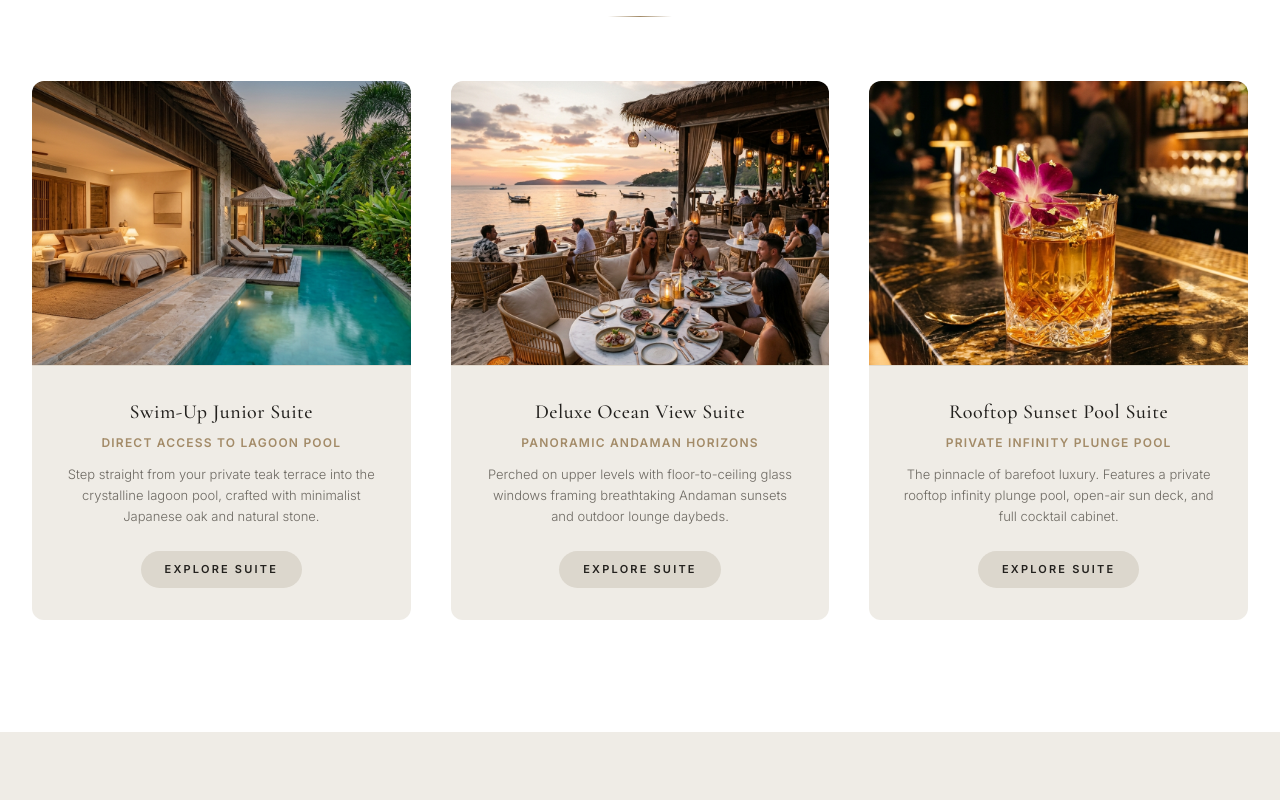
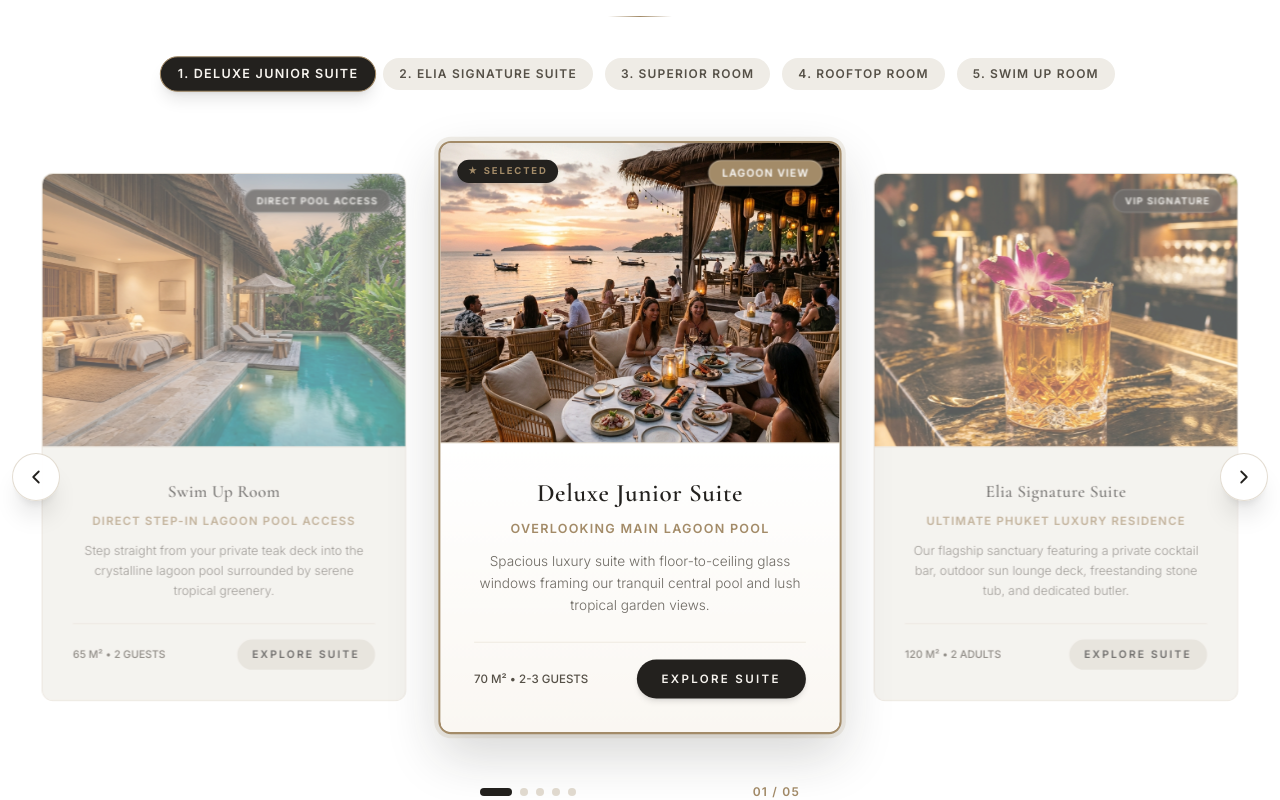
Before and after one commit to itfalcon176/elia-boutique-hotel, a React (Vite) app: page / in a window 1280 px wide. Shown: the part 1540-2340 px from the top of the page. Built offline with nearby package versions, Linux system fonts and the light colour scheme.

Commit message:
feat: add OkuShowcaseSection component with interactive rooms carousel and intro text block

```diff
--- a/src/components/OkuShowcaseSection.jsx
+++ b/src/components/OkuShowcaseSection.jsx
@@ -1,6 +1,81 @@
-import { motion } from 'framer-motion';
+import { useState } from 'react';
+import { motion, AnimatePresence } from 'framer-motion';
+import { ChevronLeft, ChevronRight } from 'lucide-react';
 
 export default function OkuShowcaseSection({ onNavigate, onOpenReservation }) {
+  const [currentIndex, setCurrentIndex] = useState(0);
+
+  const rooms = [
+    {
+      id: 'deluxe-junior',
+      title: 'Deluxe Junior Suite',
+      subtitle: 'Overlooking Main Lagoon Pool',
+      size: '70 m²',
+      guests: '2-3 Guests',
+      desc: 'Spacious luxury suite with floor-to-ceiling glass windows framing our tranquil central pool and lush tropical garden views.',
+      image: '/images/dining.png',
+      tag: 'Lagoon View',
+    },
+    {
+      id: 'elia-signature',
+      title: 'Elia Signature Suite',
+      subtitle: 'Ultimate Phuket Luxury Residence',
+      size: '120 m²',
+      guests: '2 Adults',
+      desc: 'Our flagship sanctuary featuring a private cocktail bar, outdoor sun lounge deck, freestanding stone tub, and dedicated butler.',
+      image: '/images/cocktail.png',
+      tag: 'VIP Signature',
+    },
+    {
+      id: 'superior-room',
+      title: 'Superior Room',
+      subtitle: 'Bohemian Earthy Elegance',
+      size: '55 m²',
+      guests: '2 Guests',
+      desc: 'Designed with minimalist teak wood, natural earth textures, organic linen, and a cozy private terrace for slow morning coffee.',
+      image: '/images/latenight.png',
+      tag: 'Teak Terrace',
+    },
+    {
+      id: 'rooftop-room',
+      title: 'Rooftop Room',
+      subtitle: 'Starlit Horizon & Plunge Pool',
+      size: '95 m²',
+      guests: '2 Guests',
+      desc: 'Perched high above Bang Tao Beach with a private rooftop infinity plunge pool and unobstructed views of the golden horizon.',
+      image: '/images/spa.png',
+      tag: 'Private Plunge Pool',
+    },
+    {
+      id: 'swim-up',
+      title: 'Swim Up Room',
+      subtitle: 'Direct Step-In Lagoon Pool Access',
+      size: '65 m²',
+      guests: '2 Guests',
+      desc: 'Step straight from your private teak deck into the crystalline lagoon pool surrounded by serene tropical greenery.',
+      image: '/images/suite.png',
+      tag: 'Direct Pool Access',
+    },
+  ];
+
+  const handleNext = () => {
+    setCurrentIndex((prev) => (prev + 1) % rooms.length);
+  };
+
+  const handlePrev = () => {
+    setCurrentIndex((prev) => (prev - 1 + rooms.length) % rooms.length);
+  };
+
+  // Position selected room in CENTER (index 1)
+  const prevIdx = (currentIndex - 1 + rooms.length) % rooms.length;
+  const nextIdx = (currentIndex + 1) % rooms.length;
+
+  const visibleRooms = [
+    { ...rooms[prevIdx], targetIndex: prevIdx, isCenter: false },
+    { ...rooms[currentIndex], targetIndex: currentIndex, isCenter: true },
+    { ...rooms[nextIdx], targetIndex: nextIdx, isCenter: false },
+  ];
+
   return (
     <div className="w-full">
       {/* SECTION 1: Bohemian Minimalism Intro Text Block */}
@@ -43,114 +118,171 @@ export default function OkuShowcaseSection({ onNavigate, onOpenReservation }) {
         </div>
       </section>
 
-      {/* SECTION 2: Rooms - Natural Earthy Tones Grid */}
-      <section className="py-20 sm:py-28 bg-[#FFFFFF] text-[#23211E]">
+      {/* SECTION 2: Modern Interactive Rooms & Suites Carousel */}
+      <section className="py-20 sm:py-28 bg-[#FFFFFF] text-[#23211E] relative overflow-hidden">
         <div className="max-w-7xl mx-auto px-4 sm:px-6 lg:px-8">
-          <div className="text-center mb-16">
+          {/* Header */}
+          <div className="text-center mb-10">
             <span className="text-xs uppercase tracking-[0.4em] text-[#A38B68] font-semibold mb-3 block font-sans">
               Sanctuary & Living
             </span>
             <h2 className="font-serif text-3xl sm:text-5xl font-light tracking-wide text-[#23211E]">
               Rooms & <span className="italic text-gold-gradient font-serif">Suites</span>
             </h2>
-            <div className="w-16 h-[1px] bg-gradient-to-r from-transparent via-[#A38B68] to-transparent mx-auto mt-4" />
+            <div className="w-16 h-[1px] bg-gradient-to-r from-transparent via-[#A38B68] to-transparent mx-auto mt-4 mb-8" />
           </div>
 
-          <div className="grid grid-cols-1 md:grid-cols-3 gap-8 sm:gap-10">
-            {/* Room 1 */}
-            <div className="flex flex-col group">
-              <div className="aspect-[4/3] overflow-hidden rounded-t-xl">
+          {/* Quick Room Selection Pills / Tabs */}
+          <div className="flex items-center justify-center gap-2 sm:gap-3 flex-wrap mb-12">
+            {rooms.map((room, idx) => (
+              <button
+                key={room.id}
+                onClick={() => setCurrentIndex(idx)}
+                className={`px-4 py-2 rounded-full text-xs uppercase tracking-widest font-semibold font-sans transition-all duration-300 cursor-pointer ${
+                  currentIndex === idx
+                    ? 'bg-[#23211E] text-[#F7F4EF] shadow-lg scale-105 border border-[#A38B68]'
+                    : 'bg-[#EFECE6] text-[#555047] hover:bg-[#A38B68]/20 hover:text-[#23211E]'
+                }`}
+              >
+                {idx + 1}. {room.title}
+              </button>
+            ))}
+          </div>
+
+          {/* Carousel Slider Display */}
+          <div className="relative py-4">
+            {/* Left / Right Arrow Controls */}
+            <div className="flex items-center justify-between absolute top-1/2 -translate-y-1/2 -left-3 -right-3 sm:-left-5 sm:-right-5 z-30 pointer-events-none">
+              <button
+                onClick={handlePrev}
+                className="w-11 h-11 sm:w-12 sm:h-12 rounded-full bg-white/95 shadow-xl border border-[#A38B68]/30 flex items-center justify-center text-[#23211E] hover:bg-[#23211E] hover:text-white transition-all duration-300 pointer-events-auto cursor-pointer"
+                aria-label="Previous Room"
+              >
+                <ChevronLeft size={22} />
+              </button>
+              <button
+                onClick={handleNext}
+                className="w-11 h-11 sm:w-12 sm:h-12 rounded-full bg-white/95 shadow-xl border border-[#A38B68]/30 flex items-center justify-center text-[#23211E] hover:bg-[#23211E] hover:text-white transition-all duration-300 pointer-events-auto cursor-pointer"
+                aria-label="Next Room"
+              >
+                <ChevronRight size={22} />
+              </button>
+            </div>
+
+            {/* Carousel Cards Grid */}
+            <AnimatePresence mode="wait">
+              <motion.div
+                key={currentIndex}
+                initial={{ opacity: 0, scale: 0.98 }}
+                animate={{ opacity: 1, scale: 1 }}
+                exit={{ opacity: 0, scale: 0.98 }}
+                transition={{ duration: 0.4 }}
+                className="grid grid-cols-1 md:grid-cols-3 gap-6 sm:gap-8 items-center"
+              >
+                {visibleRooms.map((room, i) => {
+                  const isCenter = room.isCenter;
+                  return (
+                    <div
+                      key={`${room.id}-${i}`}
+                      onClick={() => !isCenter && setCurrentIndex(room.targetIndex)}
+                      className={`flex flex-col transition-all duration-500 rounded-xl overflow-hidden ${
+                        isCenter
+                          ? 'scale-105 sm:scale-105 z-20 shadow-[0_20px_50px_rgba(35,33,30,0.18)] border-2 border-[#A38B68] ring-4 ring-[#A38B68]/15 bg-white'
+                          : 'scale-95 z-0 opacity-65 hover:opacity-90 cursor-pointer border border-[#A38B68]/20 bg-[#EFECE6]'
+                      }`}
+                    >
+                      <div className="aspect-[4/3] overflow-hidden relative">
                         <img
-                  src="/images/suite.png"
-                  alt="Swim-Up Junior Suite"
-                  className="w-full h-full object-cover transition-transform duration-700 group-hover:scale-105"
+                          src={room.image}
+                          alt={room.title}
+                          className={`w-full h-full object-cover transition-transform duration-700 ${
+                            isCenter ? 'scale-105' : 'group-hover:scale-105'
+                          }`}
                         />
+                        <span
+                          className={`absolute top-4 right-4 text-[10px] uppercase tracking-widest px-3 py-1 rounded-full font-sans font-semibold backdrop-blur-md shadow-md ${
+                            isCenter
+                              ? 'bg-[#A38B68] text-white border border-white/30'
+                              : 'bg-[#23211E]/80 text-[#F7F4EF] border border-white/20'
+                          }`}
+                        >
+                          {room.tag}
+                        </span>
+
+                        {isCenter && (
+                          <div className="absolute top-4 left-4 bg-[#23211E] text-[#A38B68] text-[9px] uppercase tracking-[0.2em] px-2.5 py-1 rounded-full font-bold shadow-md">
+                            ★ Selected
                           </div>
-              <div className="bg-[#EFECE6] p-8 text-center flex flex-col justify-between flex-1 rounded-b-xl border-t border-[#A38B68]/20">
+                        )}
+                      </div>
+
+                      <div
+                        className={`p-6 sm:p-8 text-center flex flex-col justify-between flex-1 border-t ${
+                          isCenter
+                            ? 'bg-gradient-to-b from-[#FFFFFF] to-[#FAF7F2] border-[#A38B68]/40'
+                            : 'bg-[#EFECE6] border-[#A38B68]/20'
+                        }`}
+                      >
                         <div>
-                  <h3 className="font-serif text-xl font-medium tracking-wide text-[#23211E] mb-2">
-                    Swim-Up Junior Suite
+                          <h3
+                            className={`font-serif tracking-wide text-[#23211E] mb-2 ${
+                              isCenter ? 'text-2xl font-semibold' : 'text-lg font-medium'
+                            }`}
+                          >
+                            {room.title}
                           </h3>
                           <p className="text-[12px] text-[#A38B68] uppercase tracking-widest font-semibold font-sans mb-3">
-                    Direct Access to Lagoon Pool
+                            {room.subtitle}
                           </p>
                           <p className="text-[13px] text-[#6E6A63] font-light font-sans mb-6 leading-relaxed">
-                    Step straight from your private teak terrace into the crystalline lagoon pool, crafted with minimalist Japanese oak and natural stone.
+                            {room.desc}
                           </p>
                         </div>
-                <div>
+
+                        <div className="pt-4 border-t border-[#A38B68]/15 flex items-center justify-between gap-2">
+                          <span className="text-[11px] text-[#555047] uppercase font-medium font-sans">
+                            {room.size} • {room.guests}
+                          </span>
                           <button
-                    onClick={() => onOpenReservation && onOpenReservation()}
-                    className="inline-block text-[11px] uppercase tracking-[0.2em] font-semibold text-[#23211E] bg-[#DCD7CD] hover:bg-[#23211E] hover:text-white px-6 py-2.5 transition-all duration-300 rounded-full"
+                            onClick={(e) => {
+                              e.stopPropagation();
+                              if (onOpenReservation) onOpenReservation();
+                            }}
+                            className={`inline-block text-[11px] uppercase tracking-[0.2em] font-semibold transition-all duration-300 rounded-full cursor-pointer ${
+                              isCenter
+                                ? 'bg-[#23211E] text-[#F7F4EF] hover:bg-[#A38B68] hover:text-white px-6 py-2.5 shadow-md'
+                                : 'bg-[#DCD7CD] text-[#23211E] hover:bg-[#23211E] hover:text-white px-4 py-2'
+                            }`}
                           >
                             EXPLORE SUITE
                           </button>
                         </div>
                       </div>
                     </div>
+                  );
+                })}
+              </motion.div>
+            </AnimatePresence>
 
-            {/* Room 2 */}
-            <div className="flex flex-col group">
-              <div className="aspect-[4/3] overflow-hidden rounded-t-xl">
-                <img
-                  src="/images/dining.png"
-                  alt="Deluxe Ocean View Suite"
-                  className="w-full h-full object-cover transition-transform duration-700 group-hover:scale-105"
+            {/* Pagination Dots & Counter */}
+            <div className="flex items-center justify-between max-w-xs mx-auto mt-12 pt-4">
+              <div className="flex items-center gap-2">
+                {rooms.map((_, idx) => (
+                  <button
+                    key={idx}
+                    onClick={() => setCurrentIndex(idx)}
+                    className={`h-2 rounded-full transition-all duration-300 cursor-pointer ${
+                      currentIndex === idx
+                        ? 'w-8 bg-[#23211E]'
+                        : 'w-2 bg-[#A38B68]/30 hover:bg-[#A38B68]'
+                    }`}
+                    aria-label={`Go to slide ${idx + 1}`}
                   />
+                ))}
               </div>
-              <div className="bg-[#EFECE6] p-8 text-center flex flex-col justify-between flex-1 rounded-b-xl border-t border-[#A38B68]/20">
-                <div>
-                  <h3 className="font-serif text-xl font-medium tracking-wide text-[#23211E] mb-2">
-                    Deluxe Ocean View Suite
-                  </h3>
-                  <p className="text-[12px] text-[#A38B68] uppercase tracking-widest font-semibold font-sans mb-3">
-                    Panoramic Andaman Horizons
-                  </p>
-                  <p className="text-[13px] text-[#6E6A63] font-light font-sans mb-6 leading-relaxed">
-                    Perched on upper levels with floor-to-ceiling glass windows framing breathtaking Andaman sunsets and outdoor lounge daybeds.
-                  </p>
-                </div>
-                <div>
-                  <button
-                    onClick={() => onOpenReservation && onOpenReservation()}
-                    className="inline-block text-[11px] uppercase tracking-[0.2em] font-semibold text-[#23211E] bg-[#DCD7CD] hover:bg-[#23211E] hover:text-white px-6 py-2.5 transition-all duration-300 rounded-full"
-                  >
-                    EXPLORE SUITE
-                  </button>
-                </div>
-              </div>
-            </div>
-
-            {/* Room 3 */}
-            <div className="flex flex-col group">
-              <div className="aspect-[4/3] overflow-hidden rounded-t-xl">
-                <img
-                  src="/images/cocktail.png"
-                  alt="Rooftop Sunset Pool Suite"
-                  className="w-full h-full object-cover transition-transform duration-700 group-hover:scale-105"
-                />
-              </div>
-              <div className="bg-[#EFECE6] p-8 text-center flex flex-col justify-between flex-1 rounded-b-xl border-t border-[#A38B68]/20">
-                <div>
-                  <h3 className="font-serif text-xl font-medium tracking-wide text-[#23211E] mb-2">
-                    Rooftop Sunset Pool Suite
-                  </h3>
-                  <p className="text-[12px] text-[#A38B68] uppercase tracking-widest font-semibold font-sans mb-3">
-                    Private Infinity Plunge Pool
-                  </p>
-                  <p className="text-[13px] text-[#6E6A63] font-light font-sans mb-6 leading-relaxed">
-                    The pinnacle of barefoot luxury. Features a private rooftop infinity plunge pool, open-air sun deck, and full cocktail cabinet.
-                  </p>
-                </div>
-                <div>
-                  <button
-                    onClick={() => onOpenReservation && onOpenReservation()}
-                    className="inline-block text-[11px] uppercase tracking-[0.2em] font-semibold text-[#23211E] bg-[#DCD7CD] hover:bg-[#23211E] hover:text-white px-6 py-2.5 transition-all duration-300 rounded-full"
-                  >
-                    EXPLORE SUITE
-                  </button>
-                </div>
-              </div>
+              <span className="text-xs uppercase tracking-widest font-semibold text-[#A38B68] font-sans">
+                0{currentIndex + 1} / 0{rooms.length}
+              </span>
             </div>
           </div>
         </div>
@@ -179,7 +311,7 @@ export default function OkuShowcaseSection({ onNavigate, onOpenReservation }) {
                 </p>
                 <button
                   onClick={() => onNavigate && onNavigate('menus')}
-                  className="text-[11px] uppercase tracking-[0.2em] font-semibold text-[#23211E] bg-[#DCD7CD] hover:bg-[#23211E] hover:text-white px-6 py-2.5 transition-all duration-300 rounded-full"
+                  className="text-[11px] uppercase tracking-[0.2em] font-semibold text-[#23211E] bg-[#DCD7CD] hover:bg-[#23211E] hover:text-white px-6 py-2.5 transition-all duration-300 rounded-full cursor-pointer"
                 >
                   EXPLORE MENUS
                 </button>
@@ -226,7 +358,7 @@ export default function OkuShowcaseSection({ onNavigate, onOpenReservation }) {
                 </p>
                 <button
                   onClick={() => onOpenReservation && onOpenReservation()}
-                  className="text-[11px] uppercase tracking-[0.2em] font-semibold text-[#23211E] bg-[#DCD7CD] hover:bg-[#23211E] hover:text-white px-6 py-2.5 transition-all duration-300 rounded-full"
+                  className="text-[11px] uppercase tracking-[0.2em] font-semibold text-[#23211E] bg-[#DCD7CD] hover:bg-[#23211E] hover:text-white px-6 py-2.5 transition-all duration-300 rounded-full cursor-pointer"
                 >
                   DISCOVER SPA
                 </button>
@@ -262,7 +394,7 @@ export default function OkuShowcaseSection({ onNavigate, onOpenReservation }) {
                 </p>
                 <button
                   onClick={() => onNavigate && onNavigate('location')}
-                  className="text-[11px] uppercase tracking-[0.2em] font-semibold text-[#23211E] bg-[#DCD7CD] hover:bg-[#23211E] hover:text-white px-6 py-2.5 transition-all duration-300 rounded-full"
+                  className="text-[11px] uppercase tracking-[0.2em] font-semibold text-[#23211E] bg-[#DCD7CD] hover:bg-[#23211E] hover:text-white px-6 py-2.5 transition-all duration-300 rounded-full cursor-pointer"
                 >
                   EXPLORE LOCATION
                 </button>
```
Lines whose indentation alone changed are shown as unchanged.
